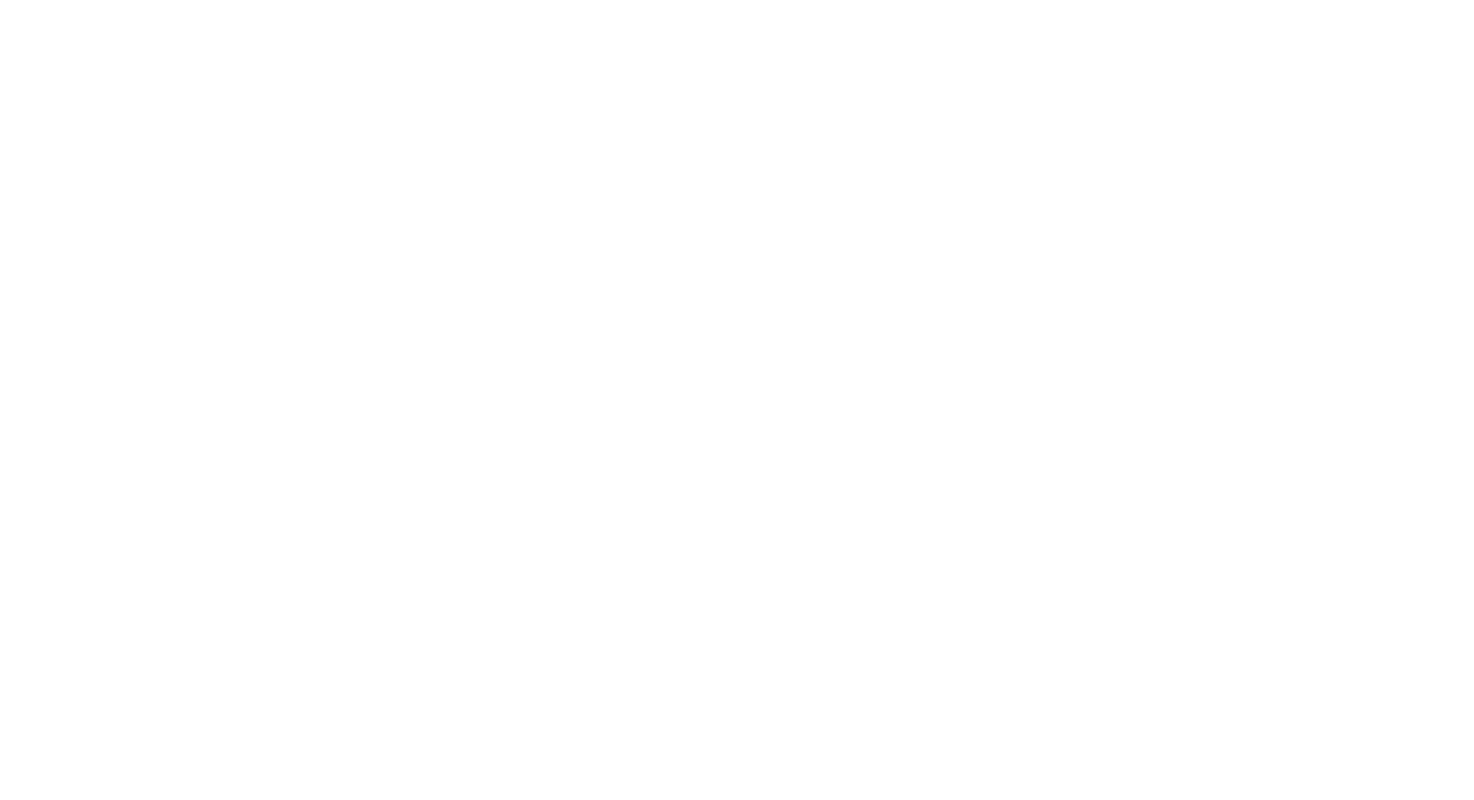
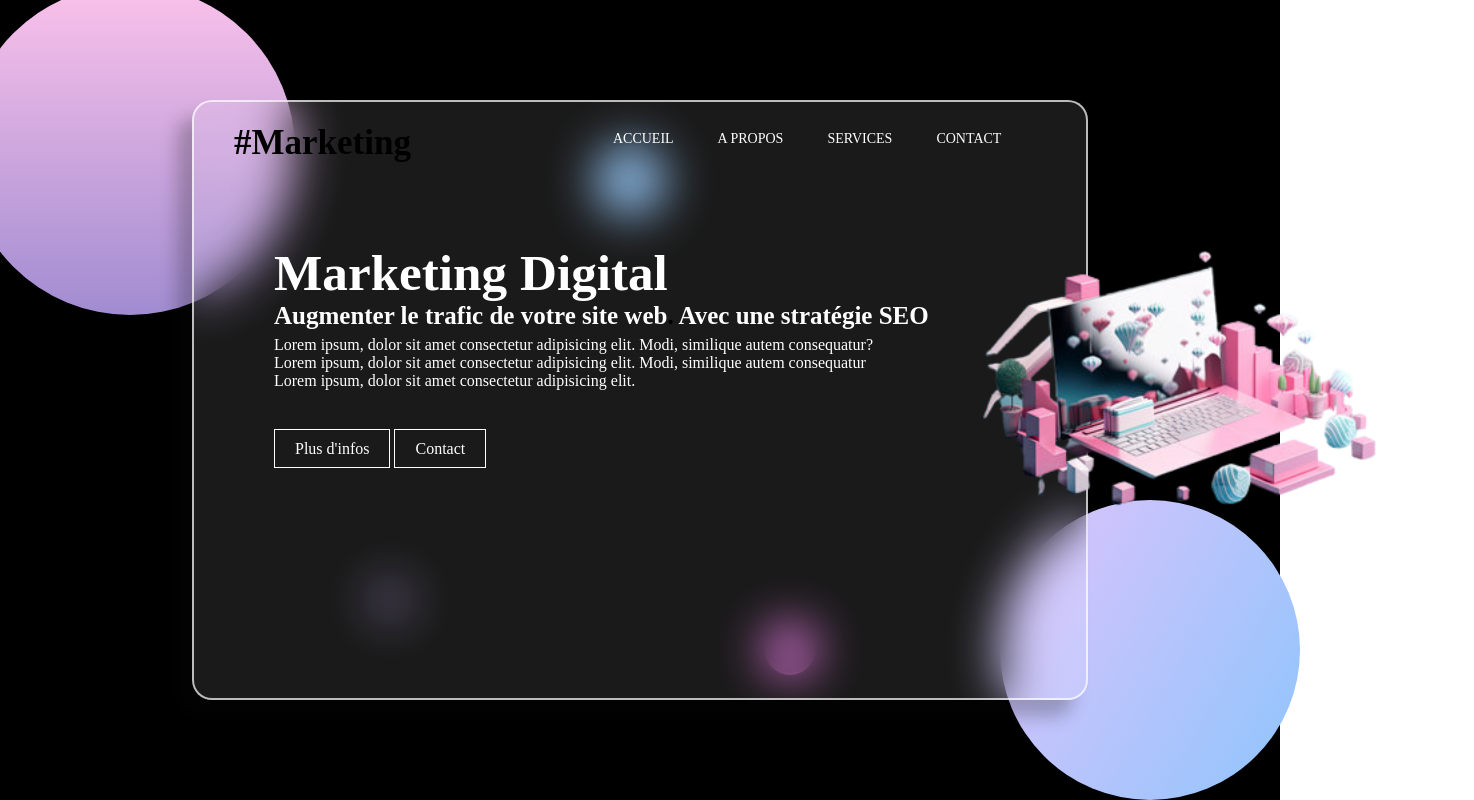
Before and after one commit to Melissalesne/Glassmorphism, a plain HTML site: page index.html in a window 1280 px wide. Shown: the whole page, 1474 px wide, since content can reach past the window. Drawn offline with Linux system fonts and the light colour scheme.

Commit message:
Header glassmorphism

```diff
--- a/index.html
+++ b/index.html
@@ -8,5 +8,39 @@
 </head>
 <body>
 
+    <div class="container">
+        <div class="ball-1"></div>
+        <div class="ball-2"></div>
+        <div class="ball-3"></div>
+        <div class="box">
+            <nav>
+                <h3 class="logo"><span>#</span>Marketing</h3>
+                <ul>
+                    <li><a>ACCUEIL</a></li>
+                    <li><a>A PROPOS</a></li>
+                    <li><a>SERVICES</a></li>
+                    <li><a>CONTACT</a></li>
+                </ul>
+            </nav>
+            <div class="contains">
+                <div class="section-1">
+                  <h1>Marketing Digital</h1>
+                  <h3>Augmenter le trafic de votre site web<span>. </span>Avec une stratégie SEO </h3>
+                  <p>Lorem ipsum, dolor sit amet consectetur adipisicing elit. Modi, similique autem consequatur?<br/>
+                    Lorem ipsum, dolor sit amet consectetur adipisicing elit. Modi, similique autem consequatur<br/>
+                    Lorem ipsum, dolor sit amet consectetur adipisicing elit.
+                  </p>
+                  <div class="button">
+                    <a>Plus d'infos</a>
+                    <a>Contact</a>
+                  </div>
+                </div>
+                <div class="section-2">
+                 <img src="header.png" alt="illustration 3d marketing">
+                </div>
+            </div>
+        </div>
+    </div>
+
 </body>
 </html>
--- a/style.css
+++ b/style.css
@@ -0,0 +1,162 @@
+*{
+    margin: 0;
+    padding: 0;
+    box-sizing: border-box;
+    color: #fff;
+    font-family: 'Times New Roman', Times, serif;
+}
+
+.container{
+    height: 100vh;
+    width: 100%;
+    position: relative;
+    background: #000;
+    display: flex;
+    align-items: center;
+    justify-content: center;
+}
+
+.container::before{
+    content:'';
+    position:absolute;
+    height: 330px;
+    width: 330px;
+    border-radius: 50%;
+    background-image: linear-gradient(to top, #a18cd1 0%, #fbc2eb 100%);
+    transform:translate(-510px, -250px);
+}
+.container::after{
+    content:'';
+    position:absolute;
+    height: 300px;
+    width: 300px;
+    border-radius: 50%;
+    background-image: linear-gradient(120deg, #e0c3fc 0%, #8ec5fc 100%);
+    transform:translate(510px, 250px);
+}
+
+.container  .ball-1{
+    height: 30px;
+    width: 30px;
+    border-radius: 50%;
+    background: #a18cd1;
+    transform: translate(-250px, 200px);
+    position:absolute;
+}
+.container  .ball-2{
+    height: 70px;
+    width: 70px;
+    border-radius: 50%;
+    background: #8ec5fc;
+    transform: translate(-10px, -220px);
+    position:absolute;
+}
+.container  .ball-3{
+    height: 50px;
+    width: 50px;
+    border-radius: 50%;
+    background: #ff7afb;
+    transform: translate(150px, 250px);
+    position:absolute;
+}
+
+.container .box{
+    height: 75vh;
+    width: 70%;
+    padding: 0,20px;
+    background: rgba(255,255,255,0.1);
+    z-index: 10;
+    display: flex;
+    position: relative;
+    border-radius: 20px;
+    border:2px solid rgba(255,255,255,0.7);
+    backdrop-filter: blur(25px);
+    box-shadow: -15px 17px 17px rgba(10,10,10,0.25);
+
+}
+
+.container .box nav{
+    height: 7%;
+    width: 95%;
+    position: absolute;
+    display: flex;
+    align-items: center;
+    justify-content: space-between;
+    margin:15px auto;
+    padding:20px;
+}
+
+.container .box nav ul li{
+    display:inline-block;
+    padding:0 20px;
+}
+
+.container .box nav ul li a{
+    font-size: 14px;
+    cursor: pointer;
+}
+
+.container .box nav ul li a:hover{
+    color:#f0a4ed;
+}
+
+.container .box nav .logo{
+    font-size: 35px;
+    color:#000;
+    margin-top: 10px;
+    margin-left: 20px;
+}
+
+.container .box .contains{
+    display: flex;
+    justify-content: space-between;
+    width: 100%;
+    height: 80%;
+    position:relative;
+    margin-top: 8%;
+    padding-left: 80px;
+}
+
+.container .box .contains .section-1{
+    position: absolute;
+    margin-top: 70px;
+}
+
+.container .box .contains .section-1 h1{
+    font-size: 3.2rem;
+}
+
+.container .box .contains .section-1 h3{
+
+    font-size: 25px;
+}
+
+.container .box .contains .section-1 p{
+    margin-top: 6px;
+    font-size: px;
+}
+
+.container .box .contains .section-1 .button{
+    margin-top: 50px;
+}
+
+.container .box .contains .section-1  .button a{
+    padding: 10px 20px;
+    border: 1px solid #fff;
+    cursor:pointer;
+}
+
+.container .box .contains .section-1 .button a:hover{
+    background: #fff;
+    color: #000;
+}
+
+.container .box .contains .section-2 img{
+    width: 600px;
+    height: auto;
+    transform: translateX(600px);
+}
+
+span{
+    color:#000
+}
```
Also changed, not shown: header.png (added).
